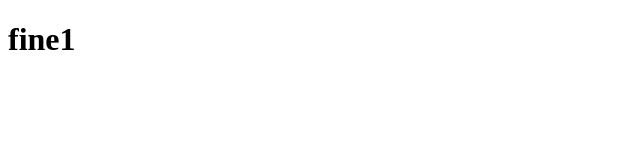
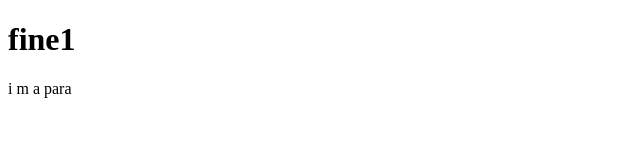
Before and after one commit to farooqw/fine1, a plain HTML site: page index.html in a window 1280 px wide. Shown: the full height of the page, 0-640 px from the left. Drawn offline with Linux system fonts and the light colour scheme.

Commit message:
one para added

```diff
--- a/index.html
+++ b/index.html
@@ -8,5 +8,6 @@
 </head>
 <body>
   <h1>fine1</h1>
+  <p>i m a para</p>
 </body>
 </html>
```
